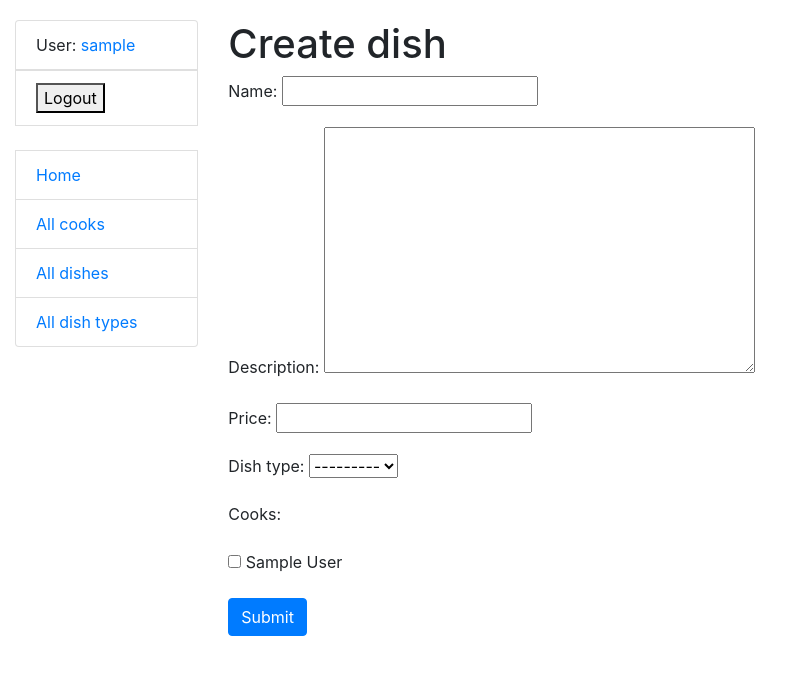
After one commit to kravetb/restaurant-kitchen-service, a Django app: page /dishes/create/ in a window 1280 px wide. The commit adds this page. Shown: the top 675 px of the page, without its empty margins (0-803 px from the left). Run offline with Django 5.2, Linux system fonts and the light colour scheme; the visitor is signed in with stand-in values (Sample User, id 1); data comes from the database, SQL or seed files in the repository; data that the repository does not hold is empty.

Commit message:
Add DishCreateView to app kitchen and add dish_form.html by this view change model Cook magical method __str__ and change sidebar.html(add link to detail page by current user)

```diff
--- a/kitchen/models.py
+++ b/kitchen/models.py
@@ -15,7 +15,7 @@ class Cook(AbstractUser):
     years_of_experience = models.CharField(max_length=63, blank=True)
 
     def __str__(self) -> str:
-        return f"First name: {self.first_name} Last name: {self.last_name}"
+        return f"{self.first_name} {self.last_name}"
 
 
 class Dish(models.Model):
--- a/kitchen/urls.py
+++ b/kitchen/urls.py
@@ -9,7 +9,7 @@ from kitchen.views import (
     DishDetailView,
     DishTypeDeleteView,
     DishTypeCreateView,
-    DishTypeUpdateView, CookCreateView, CookDeleteView, CookUpdateView, DishDeleteView,
+    DishTypeUpdateView, CookCreateView, CookDeleteView, CookUpdateView, DishDeleteView, DishCreateView,
 )
 
 urlpatterns = [
@@ -37,6 +37,7 @@ urlpatterns = [
     path("cooks/<int:pk>/delete/", CookDeleteView.as_view(), name="cook-delete"),
     path("dishes/", DishListView.as_view(), name="dish-list"),
     path("dishes/<int:pk>/", DishDetailView.as_view(), name="dish-detail"),
+    path("dishes/create/", DishCreateView.as_view(), name="dish-create"),
     path("dishes/<int:pk>/delete/", DishDeleteView.as_view(), name="dish-delete"),
 ]
 
--- a/kitchen/views.py
+++ b/kitchen/views.py
@@ -2,7 +2,7 @@ from django.urls import reverse, reverse_lazy
 from django.views import generic
 from django.contrib.auth.mixins import LoginRequiredMixin
 
-from kitchen.forms import CookCreationForm
+from kitchen.forms import CookCreationForm, DishCreationForm
 from kitchen.models import DishType, Cook, Dish
 
 
@@ -90,5 +90,12 @@ class DishDetailView(LoginRequiredMixin, generic.DetailView):
     model = Dish
 
 
+class DishCreateView(LoginRequiredMixin, generic.CreateView):
+    model = Dish
+    form_class = DishCreationForm
+    success_url = reverse_lazy("kitchen:dish_list")
+
+
 class DishDeleteView(LoginRequiredMixin, generic.DeleteView):
     model = Dish
+    success_url = reverse_lazy("kitchen:dish-list")
--- a/templates/includes/sidebar.html
+++ b/templates/includes/sidebar.html
@@ -1,6 +1,6 @@
 <ul class="sidebar-nav list-group">
   {% if user.is_authenticated %}
-    <li class="list-group-item">User: <a href="{{ user.get_absolute_url }}">{{ user.get_username }}</a></li>
+    <li class="list-group-item">User: <a href="{% url 'kitchen:cook-detail' pk=user.id %}">{{ user.get_username }}</a></li>
     <form method="post" action="{% url 'logout' %}">
         {% csrf_token %}
         <li class="list-group-item"><button type="submit">Logout</button></li>
--- /dev/null
+++ b/templates/kitchen/dish_form.html
@@ -0,0 +1,11 @@
+{% extends "base.html" %}
+
+{% block content %}
+  <h1>{{ object|yesno:"Update,Create" }} dish</h1>
+  <form action="" method="post" novalidate>
+    {% csrf_token %}
+    {{ form.as_p }}
+
+    <input type="submit" value="Submit" class="btn btn-primary">
+  </form>
+{% endblock %}
--- a/templates/kitchen/dish_list.html
+++ b/templates/kitchen/dish_list.html
@@ -3,7 +3,7 @@
 {% block content %}
   <h1>
     Dish list
-    <a href="#" class="btn btn-primary link-to-page">
+    <a href="{% url 'kitchen:dish-create' %}" class="btn btn-primary link-to-page">
       Create
     </a>
   </h1>
```
